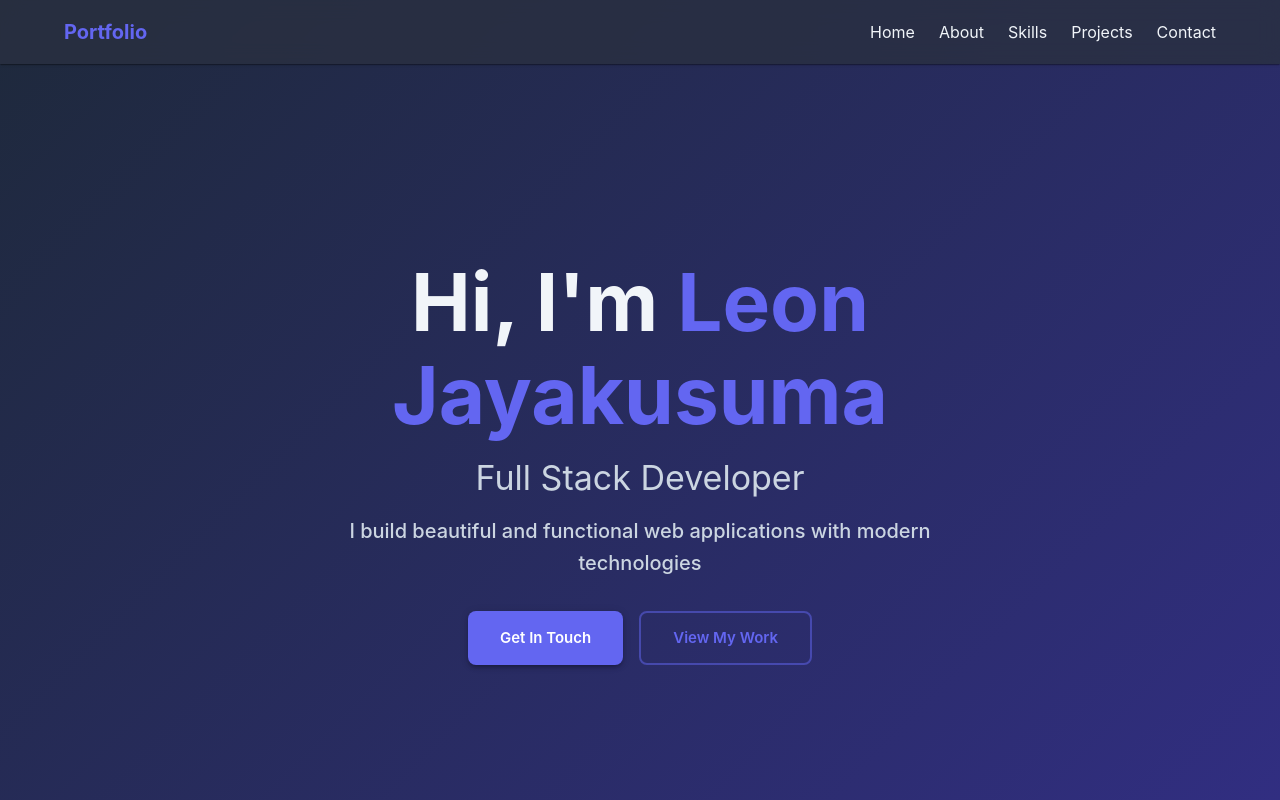
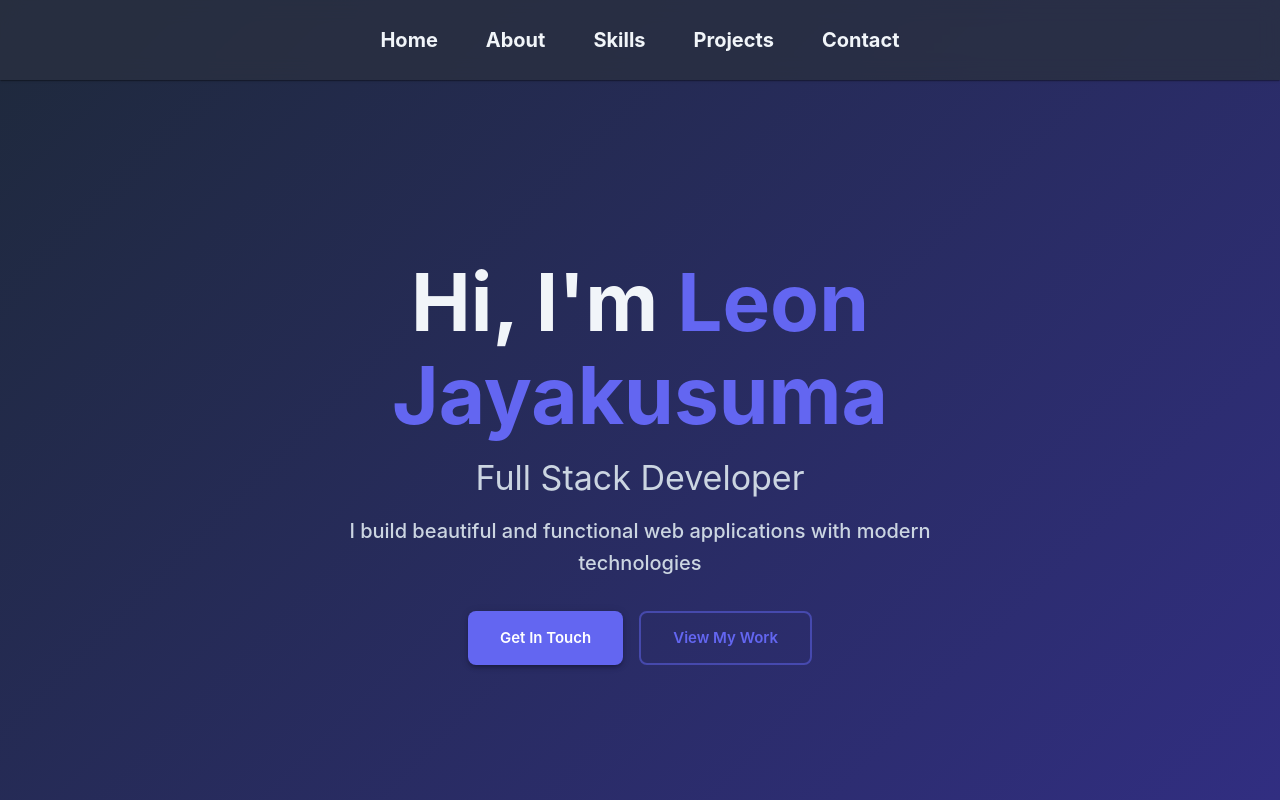
Before and after one commit to leonjayakusuma/leonjayakusuma.github.io, a React (Vite) app: page / in a window 1280 px wide. Shown: the top 800 px of the page. Built offline with nearby package versions, Linux system fonts and the light colour scheme.

Commit message:
fixed navbar

```diff
--- a/src/components/Navbar.tsx
+++ b/src/components/Navbar.tsx
@@ -1,4 +1,4 @@
-import { AppBar, Toolbar, Container, Box, Link, useScrollTrigger, Slide } from '@mui/material'
+import { AppBar, Toolbar, Container, Link, useScrollTrigger, Slide } from '@mui/material'
 
 function HideOnScroll({ children }: { children: React.ReactElement }) {
   const trigger = useScrollTrigger()
@@ -17,43 +17,33 @@ export default function Navbar() {
         sx={{
           bgcolor: 'rgba(15, 23, 42, 0.8)',
           backdropFilter: 'blur(10px)',
-          boxShadow: 1
+          boxShadow: 1,
+          py: 1
         }}
       >
         <Toolbar>
-          <Container maxWidth="lg" sx={{ display: 'flex', justifyContent: 'space-between', alignItems: 'center', width: '100%' }}>
-            <Link
-              href="#home"
-              sx={{
-                textDecoration: 'none',
-                fontSize: '1.25rem',
-                fontWeight: 700,
-                color: 'primary.main',
-                '&:hover': { color: 'primary.dark' }
-              }}
-            >
-              Portfolio
-            </Link>
-            <Box sx={{ display: 'flex', gap: 3 }}>
-              <Link href="#home" sx={{ textDecoration: 'none', color: 'text.primary', '&:hover': { color: 'primary.main' } }}>
-                Home
-              </Link>
-              <Link href="#about" sx={{ textDecoration: 'none', color: 'text.primary', '&:hover': { color: 'primary.main' } }}>
-                About
-              </Link>
-              <Link href="#skills" sx={{ textDecoration: 'none', color: 'text.primary', '&:hover': { color: 'primary.main' } }}>
-                Skills
-              </Link>
-              <Link href="#projects" sx={{ textDecoration: 'none', color: 'text.primary', '&:hover': { color: 'primary.main' } }}>
-                Projects
-              </Link>
-              <Link href="#contact" sx={{ textDecoration: 'none', color: 'text.primary', '&:hover': { color: 'primary.main' } }}>
-                Contact
-              </Link>
-            </Box>
+          <Container maxWidth="lg" sx={{
+            display: 'flex',
+            justifyContent: 'center',
+            alignItems: 'center',
+            width: '100%',
+            gap: 6,
+          }}>
+              {NavLink({ href: '#home', text: 'Home' })}
+              {NavLink({ href: '#about', text: 'About' })}
+              {NavLink({ href: '#skills', text: 'Skills' })}
+              {NavLink({ href: '#projects', text: 'Projects' })}
+              {NavLink({ href: '#contact', text: 'Contact' })}
           </Container>
         </Toolbar>
       </AppBar>
     </HideOnScroll>
   )
 }
+
+
+function NavLink({ href, text }: { href: string, text: string }) {
+  return <Link href={href} sx={{ textDecoration: 'none', color: 'text.primary', '&:hover': { color: 'primary.main' }, fontSize: '1.25rem', fontWeight: 700 }}>
+    {text}
+  </Link>
+}
```
